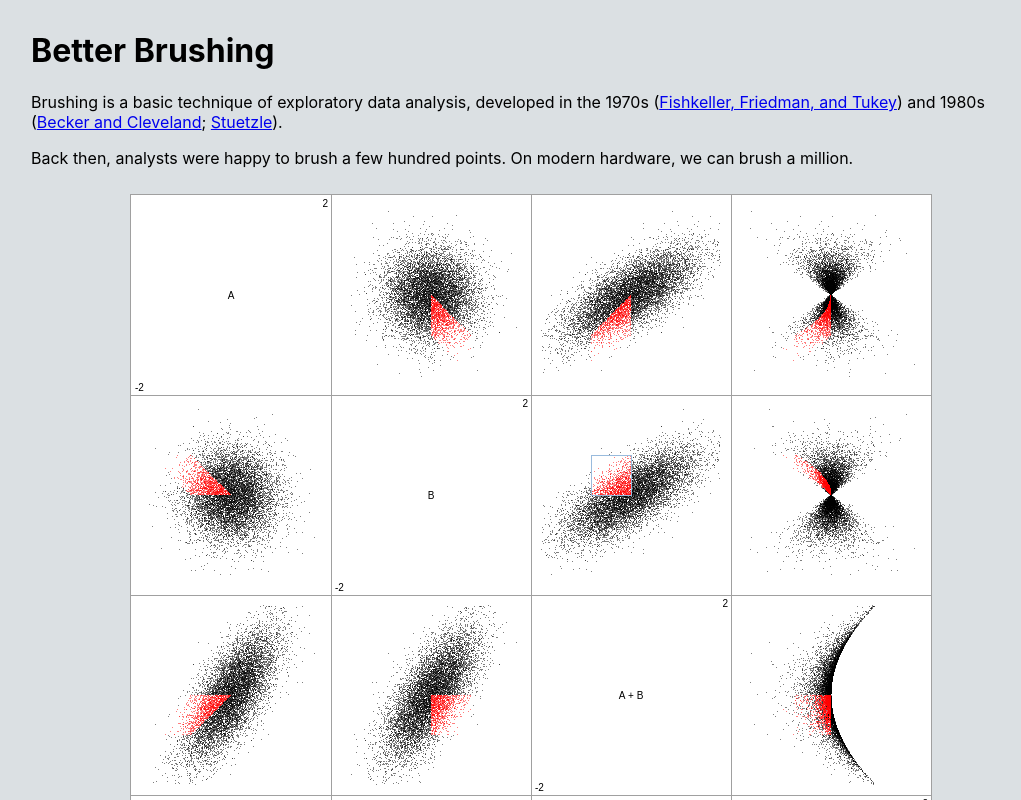
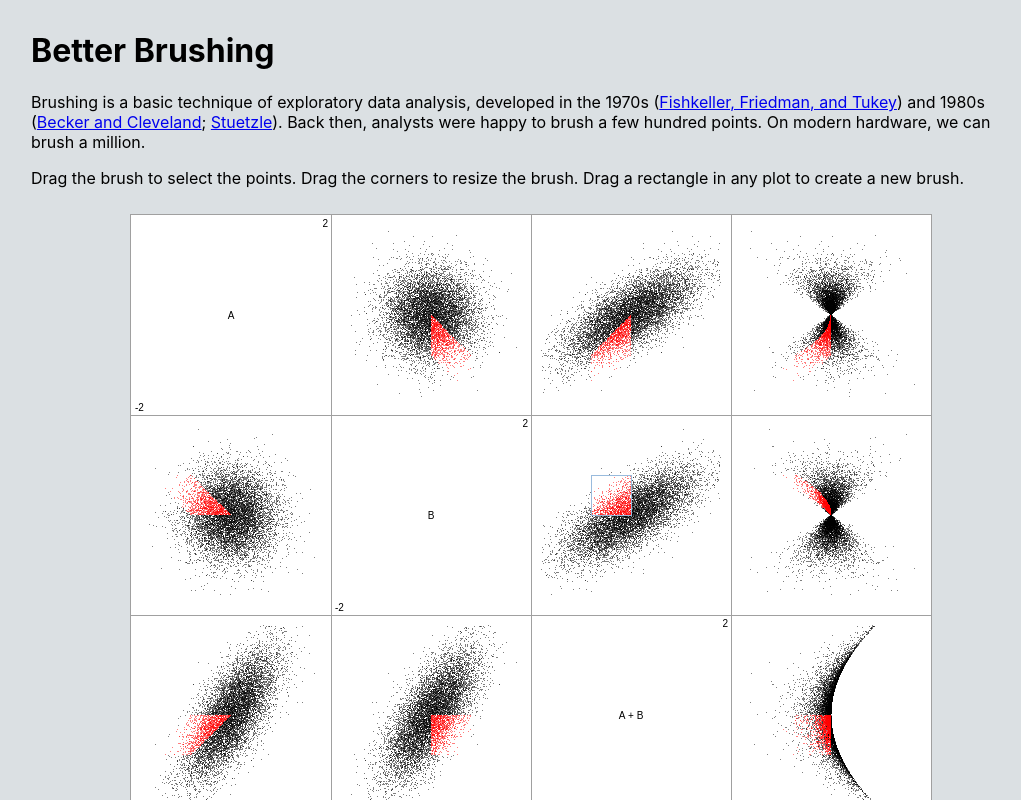
Before and after one commit to hemanrobinson/fast-brushing, a React (Create React App) app: page / in a window 1280 px wide. Shown: the top 800 px of the page, without its empty margins (109-1130 px from the left). Built offline with nearby package versions, Linux system fonts and the light colour scheme.

Commit message:
add instructions

```diff
--- a/src/App.js
+++ b/src/App.js
@@ -19,10 +19,10 @@ const App = () => {
             <div className="Description">
                 <h1>Better Brushing</h1>
                 <p>
-                Brushing is a basic technique of exploratory data analysis, developed in the 1970s (<a href="https://www.researchgate.net/publication/245345268_An_interactive_multidimensional_data_display_and_analysis_system">Fishkeller, Friedman, and Tukey</a>) and 1980s (<a href="https://www.jstor.org/stable/1269768?seq=1">Becker and Cleveland</a>; <a href="https://www.jstor.org/stable/2289448?seq=1">Stuetzle</a>).
+                Brushing is a basic technique of exploratory data analysis, developed in the 1970s (<a href="https://www.researchgate.net/publication/245345268_An_interactive_multidimensional_data_display_and_analysis_system">Fishkeller, Friedman, and Tukey</a>) and 1980s (<a href="https://www.jstor.org/stable/1269768?seq=1">Becker and Cleveland</a>; <a href="https://www.jstor.org/stable/2289448?seq=1">Stuetzle</a>).  Back then, analysts were happy to brush a few hundred points.  On modern hardware, we can brush a million.
                 </p>
                 <p>
-                Back then, analysts were happy to brush a few hundred points.  On modern hardware, we can brush a million.
+                Drag the brush to select the points.  Drag the corners to resize the brush.  Drag a rectangle in any plot to create a new brush.
                 </p>
             </div>
             <div className="GridPlots">
```
Also changed, not shown: 2 other files (tests, documents, lock files or other folders).
